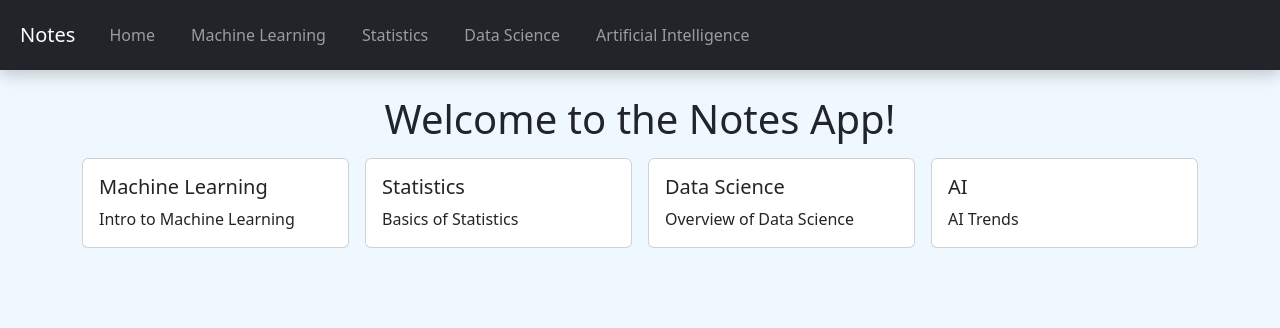
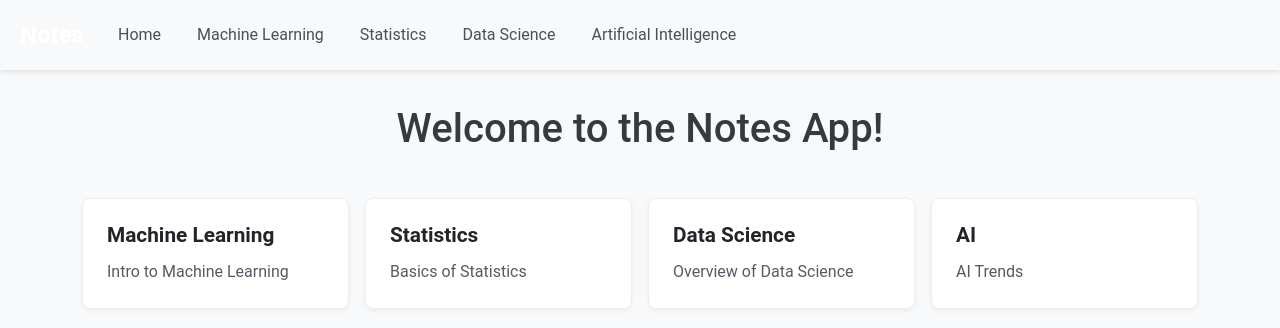
Before and after one commit to Serzh-byte/Note-making-website, a Django app: page / in a window 1280 px wide. Shown: the top 328 px of the page. Run offline with Django 5.2, Linux system fonts and the light colour scheme.

Commit message:
Meh visual changes

```diff
--- a/notes/notes/templates/notes/base.html
+++ b/notes/notes/templates/notes/base.html
@@ -9,7 +9,7 @@
     {% endblock %}
 </head>
 <body>
-    <nav class="navbar navbar-expand navbar-dark bg-dark">
+    <nav class="navbar navbar-expand navbar-light bg-light">
         <a href="#" class="navbar-brand">Notes</a>
         <div class="collapse navbar-collapse">
             <ul class="navbar-nav">
--- a/notes/static/css/base.css
+++ b/notes/static/css/base.css
@@ -1,5 +1,6 @@
 body, html {
-    background-color: aliceblue;
+    background-color: #f8f9fa; /* Very light grey background */
+    font-family: 'Roboto', sans-serif;
 }
 
 .nav-item {
@@ -8,14 +9,27 @@ body, html {
     padding: 5px 10px;
 }
 
+.nav-item .nav-link {
+    color: #495057; /* Darker grey for links */
+    transition: color 0.3s ease;
+}
+
+.nav-item .nav-link:hover {
+    color: #007bff; /* Hover color remains the same */
+}
+
 .navbar-brand {
     display: flex;
+    font-size: 1.5rem;
+    font-weight: bold;
+    color: #fff; /* Keep brand white */
 }
 
 .navbar {
     padding: 10px 20px;
     align-items: center;
-    box-shadow: 0 5px 15px rgba(0, 0, 0, 0.2);
+    background-color: #343a40; /* Keep the darker navbar for contrast */
+    box-shadow: 0 2px 5px rgba(0, 0, 0, 0.1); /* Reduce shadow */
 }
 
 .container {
--- a/notes/static/css/home.css
+++ b/notes/static/css/home.css
@@ -1,5 +1,5 @@
 .card:hover {
-    background-color: #e0f7fa; /* very light blue */
+    background-color: #e0f7fa;
     box-shadow: 0 8px 15px rgba(0, 0, 0, 0.2);
     transform: translateY(-3px);
     transition: all 0.3s ease;
@@ -7,6 +7,56 @@
 
 .welcome {
     text-align: center;
-    padding: 5px 15px;
-    margin-bottom: 10px;
+    padding: 15px;
+    margin-bottom: 30px;
+    color: #343a40; /* Darker text */
+    font-size: 2.5rem;
+    font-family: 'Roboto', sans-serif;
 }
+
+.card {
+    background-color: #fff; /* Card to white */
+    border-radius: 8px;
+    box-shadow: 0 2px 5px rgba(0, 0, 0, 0.05);
+    margin-bottom: 20px;
+    transition: all 0.3s ease;
+    border: 1px solid #eee;  /* Light card border */
+}
+
+.card-body {
+    padding: 1.5rem;
+}
+
+.card-title {
+    font-size: 1.3rem;
+    font-weight: bold;
+    margin-bottom: 0.75rem;
+    font-family: 'Roboto', sans-serif;
+    color: #212529;  /*  title color */
+}
+
+.card-text {
+    color: #545b62; /* Text Color */
+    font-family: 'Roboto', sans-serif;
+}
+
+/* Responsive design */
+@media (max-width: 768px) {
+    .col-md-3 {
+        flex: 0 0 50%;
+        max-width: 50%;
+    }
+     .welcome {
+        font-size: 2rem;
+    }
+}
+
+@media (max-width: 576px) {
+    .col-md-3 {
+        flex: 0 0 100%;
+        max-width: 100%;
+    }
+     .welcome {
+        font-size: 1.5rem;
+    }
+}
```
